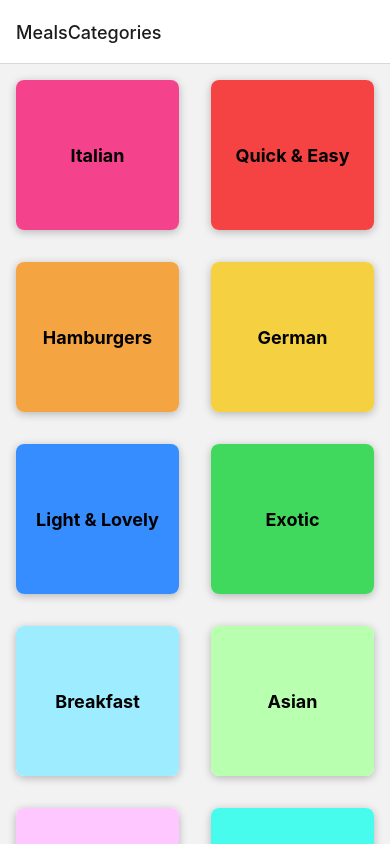
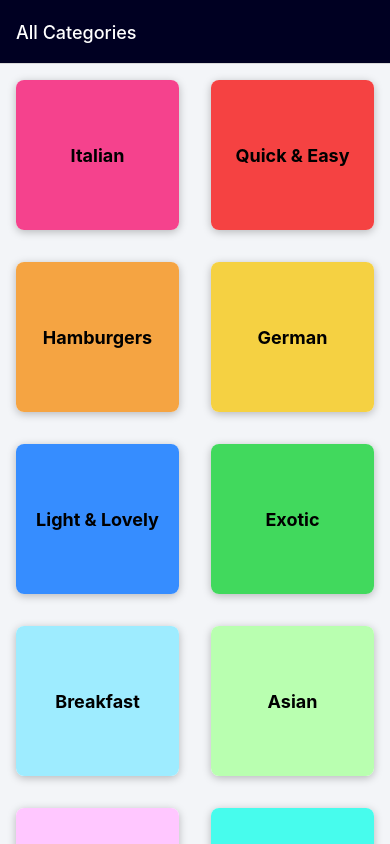
Before and after one commit to kaanirtegun8/Meals-App, a React Native app: screen / in a window 390 px wide. Built offline with nearby package versions, Linux system fonts and the light colour scheme.

Commit message:
Added meal detail screen

```diff
--- a/App.js
+++ b/App.js
@@ -1,9 +1,10 @@
 import { StatusBar } from "expo-status-bar";
 import { StyleSheet } from "react-native";
 import { NavigationContainer } from "@react-navigation/native";
-import { createNativeStackNavigator} from '@react-navigation/native-stack'
+import { createNativeStackNavigator } from "@react-navigation/native-stack";
 import CategoriesScreen from "./screen/CategoriesScreen";
 import MealsOverviewScreen from "./screen/MealsOverviewScreen";
+import MealDetailPage from "./screen/MealDetailPage";
 
 const Stack = createNativeStackNavigator();
 
@@ -12,9 +13,36 @@ export default function App() {
     <>
       <StatusBar style="light"></StatusBar>
       <NavigationContainer>
-        <Stack.Navigator>
-          <Stack.Screen name="MealsCategories" component={CategoriesScreen}></Stack.Screen>
-          <Stack.Screen name="MealsOverview" component={MealsOverviewScreen}></Stack.Screen>
+        <Stack.Navigator
+          screenOptions={{
+            headerStyle: { backgroundColor: "#002" },
+            headerTintColor: "#fff",
+            contentStyle: {
+              backgroundColor: "#f3f5f8",
+            },
+          }}
+        >
+          <Stack.Screen
+            name="MealsCategories"
+            component={CategoriesScreen}
+            options={{
+              title: "All Categories",
+            }}
+          />
+          <Stack.Screen
+            name="MealsOverview"
+            component={MealsOverviewScreen}
+            options={({ route, navigation }) => {
+              const title = route.params.title;
+              return {
+                title: title,
+              };
+            }}
+          />
+          <Stack.Screen
+            name="MealDetailPage"
+            component={MealDetailPage}
+          />
         </Stack.Navigator>
       </NavigationContainer>
     </>
--- /dev/null
+++ b/components/MealDetail.js
@@ -0,0 +1,10 @@
+import { View, Text } from "react-native";
+
+
+const MealDetail = ({mealId}) => {
+    return <View>
+        <Text> selam - {mealId} </Text>
+    </View>
+}
+
+export default MealDetail;
--- a/components/MealItem.js
+++ b/components/MealItem.js
@@ -7,11 +7,11 @@ import {
   Pressable,
 } from "react-native";
 
-const MealItem = ({ meal }) => {
+const MealItem = ({ meal, onPress }) => {
   return (
     <View style={styles.container}>
       <Pressable
-
+        onPress={onPress}
         style={ ({pressed}) => [styles.innerContainer, pressed ? styles.pressed : null]}
         android_ripple={{ color: "#ccc" }}
       >
--- a/screen/CategoriesScreen.js
+++ b/screen/CategoriesScreen.js
@@ -9,7 +9,8 @@ const CategoriesScreen = ({navigation}) => {
 
     const PressHandler = () => {
       navigation.navigate('MealsOverview', {
-        categoryId: itemData.item.id
+        categoryId: itemData.item.id,
+        title: itemData.item.title
       })
     }
 
--- /dev/null
+++ b/screen/MealDetailPage.js
@@ -0,0 +1,9 @@
+import MealDetail from "../components/MealDetail";
+
+
+const MealDetailPage = ({route}) => {
+    const mealId = route.params.mealId;
+    return <MealDetail mealId={mealId}></MealDetail>
+}
+
+export default MealDetailPage;
--- a/screen/MealsOverviewScreen.js
+++ b/screen/MealsOverviewScreen.js
@@ -1,16 +1,24 @@
+import { useNavigation } from "@react-navigation/native";
 import { View, StyleSheet, Text, FlatList } from "react-native";
 import MealItem from "../components/MealItem";
 import { MEALS } from "../data/dummy-data";
 
-const MealsOverviewScreen = ({ route }) => {
+const MealsOverviewScreen = ({ route, navigation }) => {
   const catId = route.params.categoryId;
 
   const displayedMeals = MEALS.filter((meals) => {
     return meals.categoryIds.includes(catId)
   })
 
+
   const renderMealItem = (itemData) => {
-    return <MealItem meal={itemData.item}></MealItem>
+    const pressHandler = () => {
+      navigation.navigate('MealDetailPage',{
+        mealId: itemData.item.id
+      })
+    }
+
+    return <MealItem meal={itemData.item} onPress={pressHandler}></MealItem>
   }
 
   return (
```
